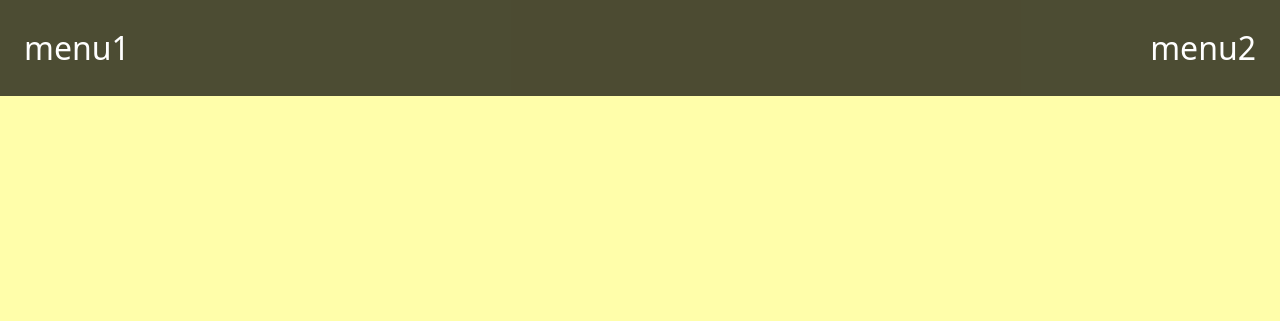
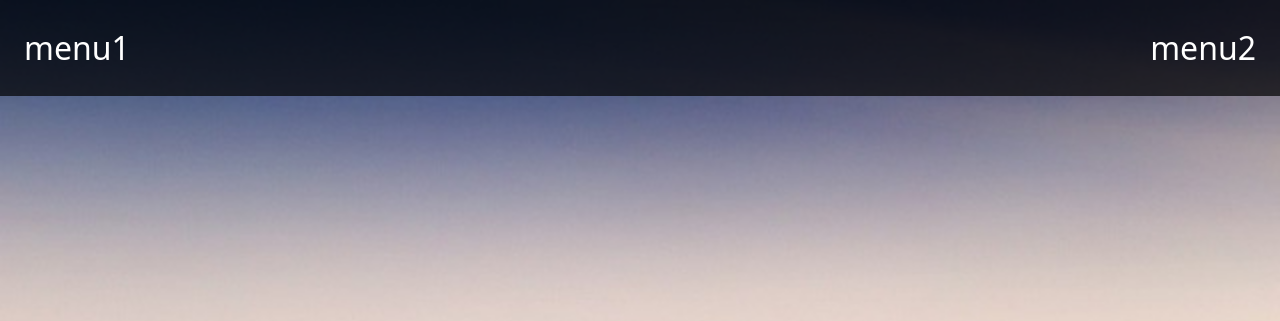
Before and after one commit to Yeetvok/fenntarthatosag, a plain HTML site: page index.html in a window 1280 px wide. Shown: the top 321 px of the page. Drawn offline with nearby package versions, Linux system fonts and the light colour scheme.

Commit message:
background

```diff
--- a/style.css
+++ b/style.css
@@ -48,6 +48,9 @@ nav ul a{
 body{
     height: 200dvh;
     background-color: var(--creampie);
+    background-image: url(hills-2836301_1280.jpg);
+    background-repeat: no-repeat;
+    background-size: cover;
 }
 header{
     height: 100dvh;
```
Also changed, not shown: 1 other file.
